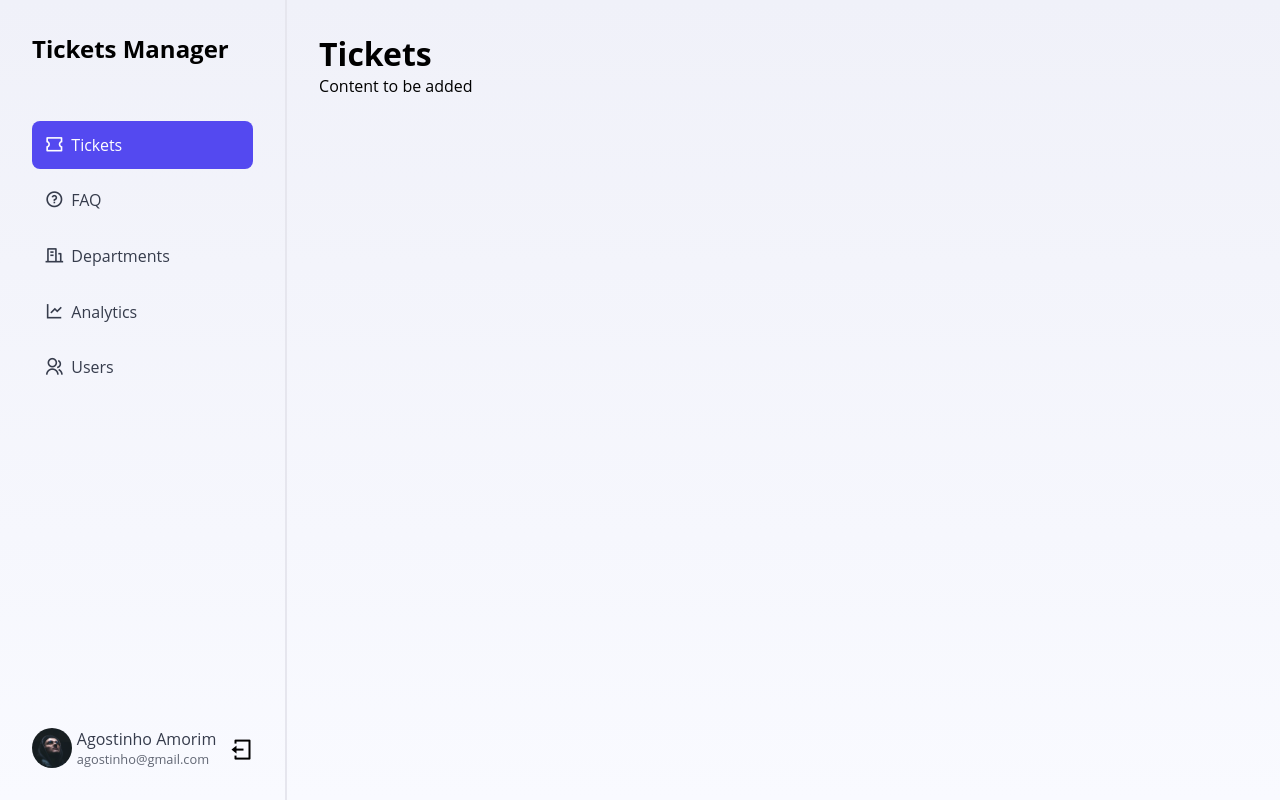
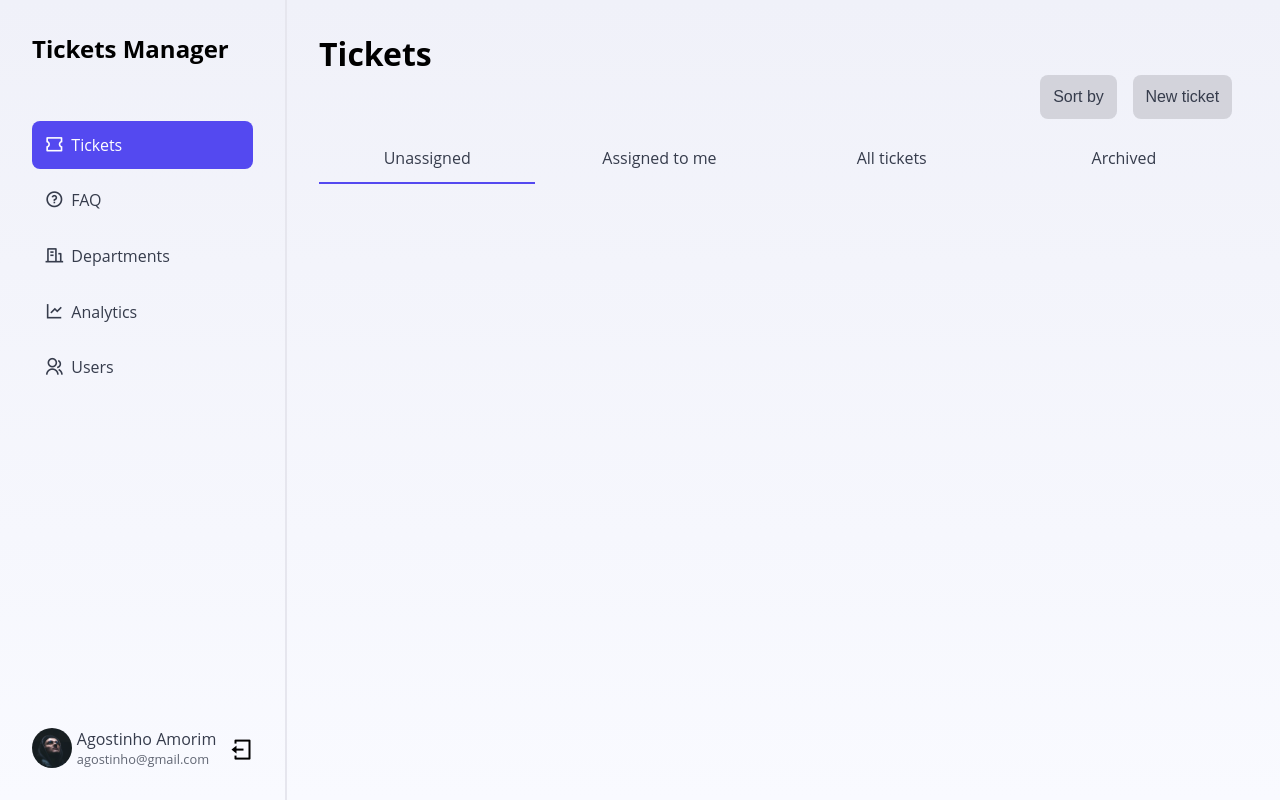
Before and after one commit to thePeras/LTW_Tickets, a PHP site: page /tickets in a window 1280 px wide. Run offline with PHP 8.4, Linux system fonts and the light colour scheme; some web fonts are replaced.

Commit message:
first sketch for tickets page

```diff
--- a/components/navbar/navbar.css
+++ b/components/navbar/navbar.css
@@ -80,7 +80,7 @@ nav.sidebar div.user .logout {
   color: black;
 }
 
-@media screen and (max-width: 1000px) {
+@media screen and (max-width: 950px) {
   nav.sidebar {
     display: none;
   }
--- a/components/navbar/navbar.scss
+++ b/components/navbar/navbar.scss
@@ -81,7 +81,7 @@ nav.sidebar {
     }
 }
 
-@media screen and (max-width: 1000px) {
+@media screen and (max-width: 950px) {
     nav.sidebar {
         display: none;
     }
--- a/css/layout.css
+++ b/css/layout.css
@@ -8,10 +8,17 @@
 body {
     background: linear-gradient(0, #f9faff, #f0f1f9);
     font-family: 'Anuphan', 'Open Sans', sans-serif;
-    display: inline-flex;
+    display: grid;
     min-height: 100vh;
+    grid-template-columns: auto 1fr;
 }
 
 main {
     padding: 2rem;
 }
+
+@media screen and (max-width: 950px) {
+    body {
+        grid-template-columns: auto;
+    }
+}
--- a/pages/tickets.css
+++ b/pages/tickets.css
@@ -13,7 +13,7 @@
     color: #363c4c;
     display: block;
     padding: 0.8rem;
-    margin: 0.5rem 1rem 0 0;
+    margin: 0rem 1rem 0.5rem 0;
     text-decoration: none;
     color: #363c4c;
     border-radius: 8px;
@@ -50,6 +50,6 @@
 }
 
 #filters li.active {
-    background-color: #5449f0;
-    color: #fff;
+    border-radius: 0;
+    border-bottom: #5449f0 2px solid;
 }
--- a/pages/tickets.php
+++ b/pages/tickets.php
@@ -11,6 +11,7 @@
     <link rel="stylesheet" href="css/layout.css">
     <link rel="stylesheet" href="css/theme.css">
     <link rel="stylesheet" href="css/remixicon.css">
+    <link rel="stylesheet" href="pages/tickets.css">
 </head>
 <body>
 
@@ -18,8 +19,17 @@
     echo navbar();
 ?>
 <main>
-    <h1>Tickets</h1>
-    <p>Content to be added</p>
+<h1>Tickets</h1>
+    <ul id = "buttons">
+        <li><button type = "button"> Sort by</button></li>
+        <li><button type = "button" class = "active"> New ticket</button></li>
+    </ul>
+    <ul id = "filters">
+        <li class = "active">Unassigned</li>
+        <li>Assigned to me</li>
+        <li>All tickets</li>
+        <li>Archived</li>
+    </ul>
 </main>
 
 </body>
```
Also changed, not shown: pages/home.php (+0 -19 lines).
